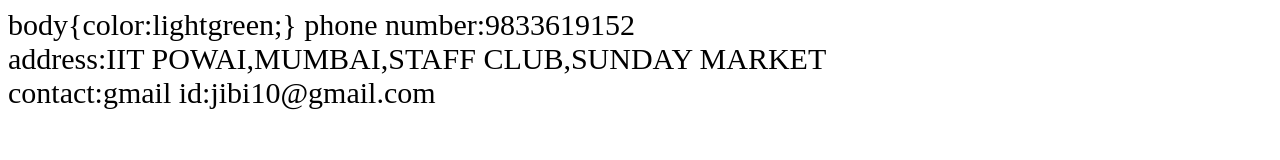
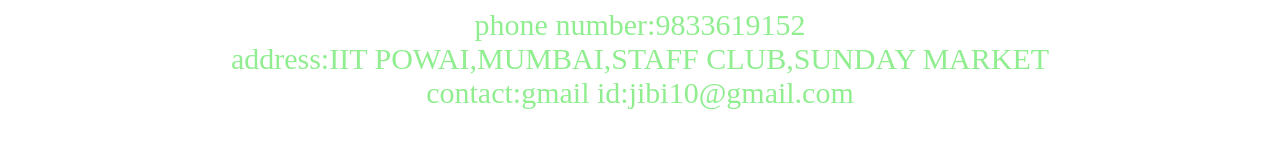
Before and after one commit to shivnak/shivna.github.io, a plain HTML site: page contactus.html in a window 1280 px wide. Drawn offline with Linux system fonts and the light colour scheme.

Commit message:
Update contactus.html

```diff
--- a/contactus.html
+++ b/contactus.html
@@ -1,12 +1,15 @@
 <html>
 <head><title>contact us</title>
-<style>body{font-size:30;}
+<style>
+     body{font-size:30;}
+     body{color:lightgreen;}
 </style>
 </head>
 <body>
-body{color:lightgreen;}
+<center>
 phone number:9833619152<br>
      address:IIT POWAI,MUMBAI,STAFF CLUB,SUNDAY MARKET<br>
      contact:gmail id:jibi10@gmail.com<br>
+     </center>
 </body>
 </html>
```
